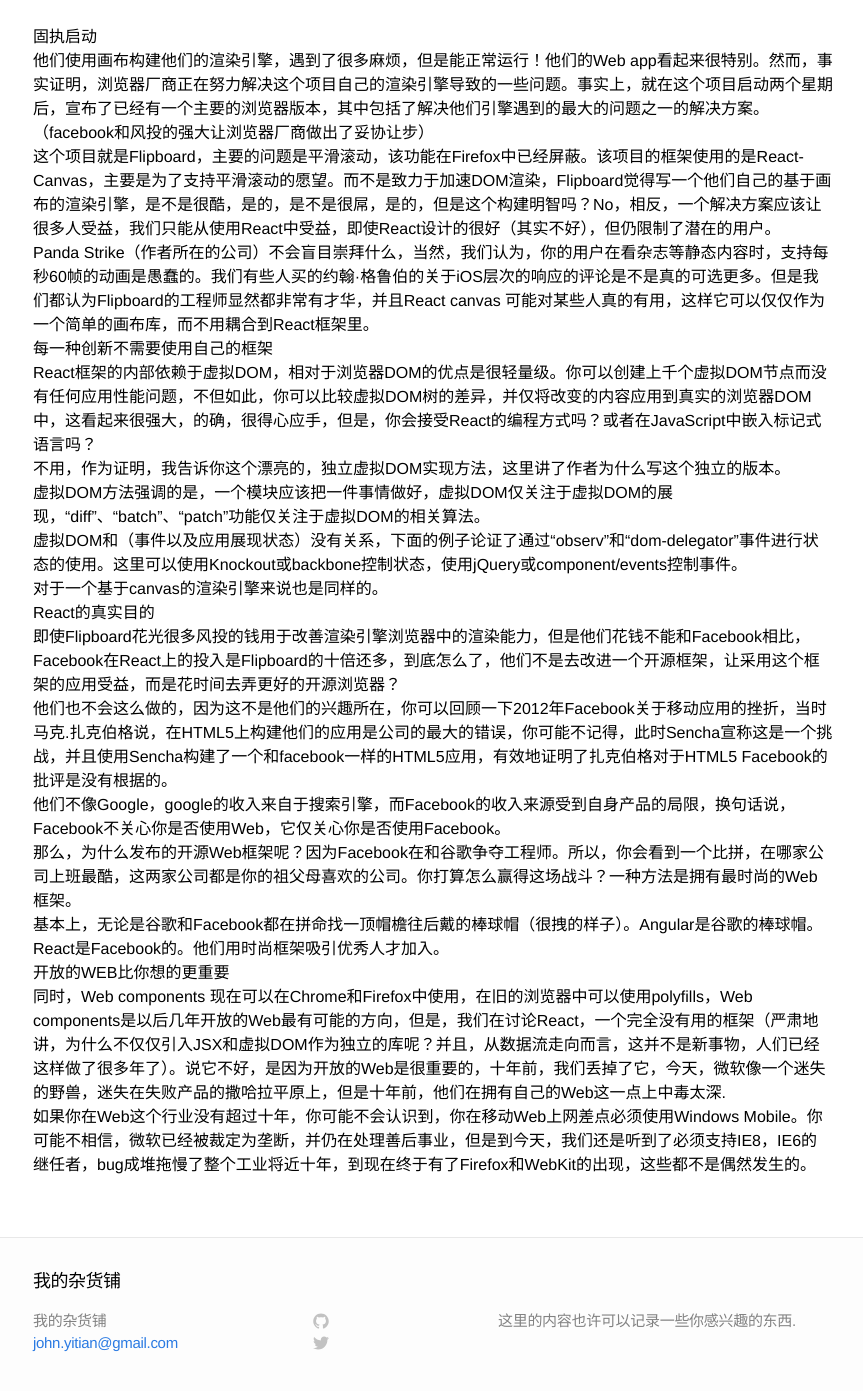
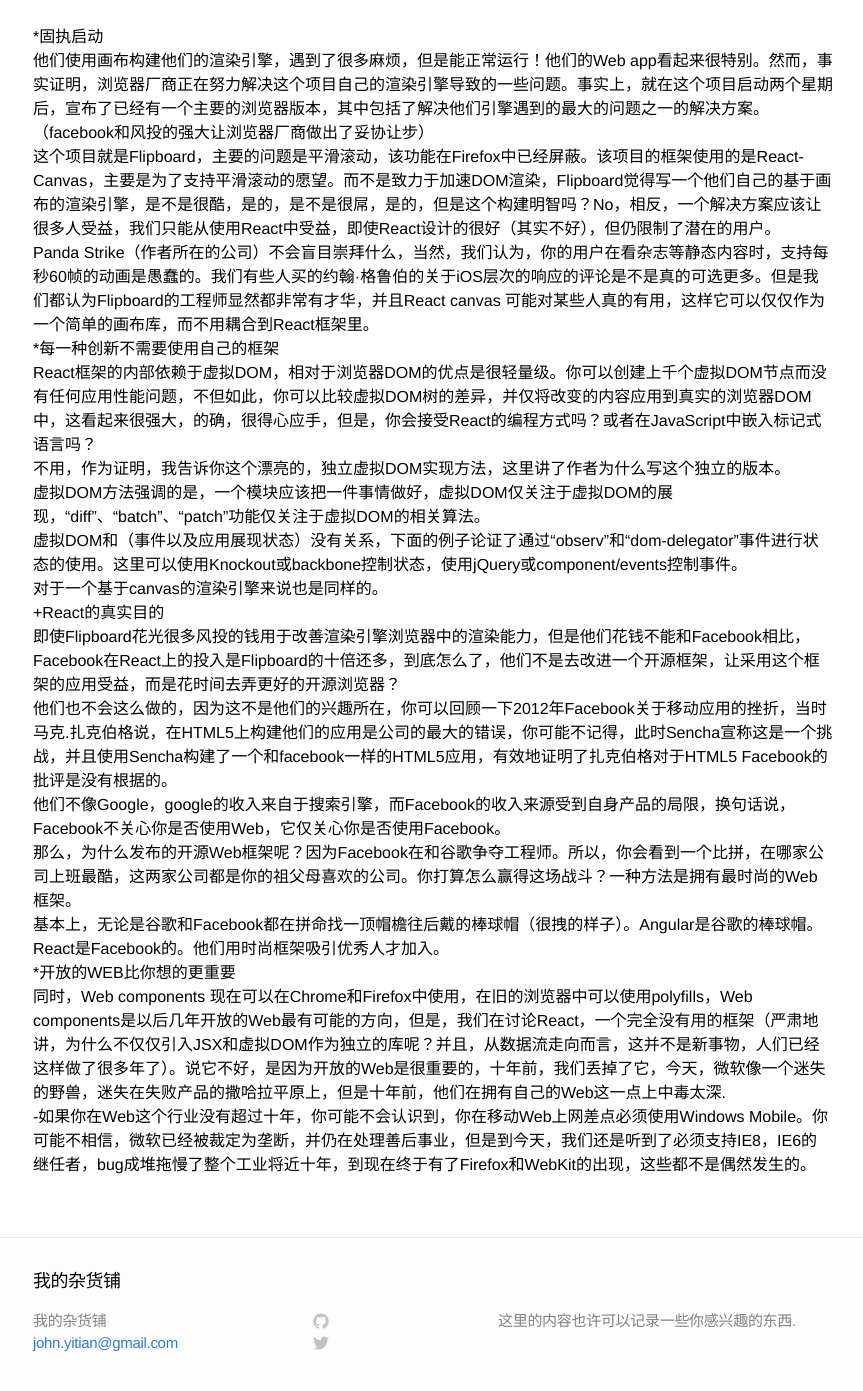
Before and after one commit to lyt23/gitblog, a Jekyll site: the page built from _posts/2015-10-24-ReactJS是一个糟糕的主意.markdown, in a window 1280 px wide and 1400 px high, scrolled down 407 px. Shown: the top 1391 px of the window, without its empty margins (207-1070 px from the left). Built offline with Jekyll 4.4.1, drawn with Linux system fonts in a browser that asks for light colours; some of the changed text lies outside the part shown.

Commit message:
改变格式

```diff
--- a/_posts/2015-10-24-ReactJS是一个糟糕的主意.markdown
+++ b/_posts/2015-10-24-ReactJS是一个糟糕的主意.markdown
@@ -5,25 +5,25 @@ date:   2015-10-24 16:59:26
 categories: 前端框架
 ---
 
-最近有很多关于React框架的令人激动的事情，React好像在和Angular在最时髦的框架层面上一争高下。不幸的是，这两个框架是不利于你的应用健康，对整个软件行业来讲也没有好处。对于新的应用程序，为了所有的事情都能更好地开展，请使用Web components而不是这两个框架。
+*最近有很多关于React框架的令人激动的事情，React好像在和Angular在最时髦的框架层面上一争高下。不幸的是，这两个框架是不利于你的应用健康，对整个软件行业来讲也没有好处。对于新的应用程序，为了所有的事情都能更好地开展，请使用Web components而不是这两个框架。
 React的设计是有问题的，这里可以描述很多细节--关注点分离，用模型耦合视图，注重不必要的优化--但我要告诉你一个故事，说明支持开放标准的重要性，这个故事是个反例，故事讲述的是一个有着大量的风险资本的受欢迎的产品的启动。启动时，他们想使他们的Web应用程序很特别。像之前一些产品一样，他们认为HTML和CSS已经不能满足他们的需求。
 
-固执启动
+*固执启动
 他们使用画布构建他们的渲染引擎，遇到了很多麻烦，但是能正常运行！他们的Web app看起来很特别。然而，事实证明，浏览器厂商正在努力解决这个项目自己的渲染引擎导致的一些问题。事实上，就在这个项目启动两个星期后，宣布了已经有一个主要的浏览器版本，其中包括了解决他们引擎遇到的最大的问题之一的解决方案。（facebook和风投的强大让浏览器厂商做出了妥协让步）
 这个项目就是Flipboard，主要的问题是平滑滚动，该功能在Firefox中已经屏蔽。该项目的框架使用的是React-Canvas，主要是为了支持平滑滚动的愿望。而不是致力于加速DOM渲染，Flipboard觉得写一个他们自己的基于画布的渲染引擎，是不是很酷，是的，是不是很屌，是的，但是这个构建明智吗？No，相反，一个解决方案应该让很多人受益，我们只能从使用React中受益，即使React设计的很好（其实不好），但仍限制了潜在的用户。
 Panda Strike（作者所在的公司）不会盲目崇拜什么，当然，我们认为，你的用户在看杂志等静态内容时，支持每秒60帧的动画是愚蠢的。我们有些人买的约翰·格鲁伯的关于iOS层次的响应的评论是不是真的可选更多。但是我们都认为Flipboard的工程师显然都非常有才华，并且React canvas 可能对某些人真的有用，这样它可以仅仅作为一个简单的画布库，而不用耦合到React框架里。
-每一种创新不需要使用自己的框架
+*每一种创新不需要使用自己的框架
 React框架的内部依赖于虚拟DOM，相对于浏览器DOM的优点是很轻量级。你可以创建上千个虚拟DOM节点而没有任何应用性能问题，不但如此，你可以比较虚拟DOM树的差异，并仅将改变的内容应用到真实的浏览器DOM中，这看起来很强大，的确，很得心应手，但是，你会接受React的编程方式吗？或者在JavaScript中嵌入标记式语言吗？
 不用，作为证明，我告诉你这个漂亮的，独立虚拟DOM实现方法，这里讲了作者为什么写这个独立的版本。
 虚拟DOM方法强调的是，一个模块应该把一件事情做好，虚拟DOM仅关注于虚拟DOM的展现，“diff”、“batch”、“patch”功能仅关注于虚拟DOM的相关算法。
 虚拟DOM和（事件以及应用展现状态）没有关系，下面的例子论证了通过“observ”和“dom-delegator”事件进行状态的使用。这里可以使用Knockout或backbone控制状态，使用jQuery或component/events控制事件。
 对于一个基于canvas的渲染引擎来说也是同样的。
-React的真实目的
++React的真实目的
 即使Flipboard花光很多风投的钱用于改善渲染引擎浏览器中的渲染能力，但是他们花钱不能和Facebook相比，Facebook在React上的投入是Flipboard的十倍还多，到底怎么了，他们不是去改进一个开源框架，让采用这个框架的应用受益，而是花时间去弄更好的开源浏览器？
 他们也不会这么做的，因为这不是他们的兴趣所在，你可以回顾一下2012年Facebook关于移动应用的挫折，当时马克.扎克伯格说，在HTML5上构建他们的应用是公司的最大的错误，你可能不记得，此时Sencha宣称这是一个挑战，并且使用Sencha构建了一个和facebook一样的HTML5应用，有效地证明了扎克伯格对于HTML5 Facebook的批评是没有根据的。
 他们不像Google，google的收入来自于搜索引擎，而Facebook的收入来源受到自身产品的局限，换句话说，Facebook不关心你是否使用Web，它仅关心你是否使用Facebook。
 那么，为什么发布的开源Web框架呢？因为Facebook在和谷歌争夺工程师。所以，你会看到一个比拼，在哪家公司上班最酷，这两家公司都是你的祖父母喜欢的公司。你打算怎么赢得这场战斗？一种方法是拥有最时尚的Web框架。
 基本上，无论是谷歌和Facebook都在拼命找一顶帽檐往后戴的棒球帽（很拽的样子）。Angular是谷歌的棒球帽。React是Facebook的。他们用时尚框架吸引优秀人才加入。
-开放的WEB比你想的更重要
+*开放的WEB比你想的更重要
 同时，Web components 现在可以在Chrome和Firefox中使用，在旧的浏览器中可以使用polyfills，Web components是以后几年开放的Web最有可能的方向，但是，我们在讨论React，一个完全没有用的框架（严肃地讲，为什么不仅仅引入JSX和虚拟DOM作为独立的库呢？并且，从数据流走向而言，这并不是新事物，人们已经这样做了很多年了）。说它不好，是因为开放的Web是很重要的，十年前，我们丢掉了它，今天，微软像一个迷失的野兽，迷失在失败产品的撒哈拉平原上，但是十年前，他们在拥有自己的Web这一点上中毒太深.
-如果你在Web这个行业没有超过十年，你可能不会认识到，你在移动Web上网差点必须使用Windows Mobile。你可能不相信，微软已经被裁定为垄断，并仍在处理善后事业，但是到今天，我们还是听到了必须支持IE8，IE6的继任者，bug成堆拖慢了整个工业将近十年，到现在终于有了Firefox和WebKit的出现，这些都不是偶然发生的。
+-如果你在Web这个行业没有超过十年，你可能不会认识到，你在移动Web上网差点必须使用Windows Mobile。你可能不相信，微软已经被裁定为垄断，并仍在处理善后事业，但是到今天，我们还是听到了必须支持IE8，IE6的继任者，bug成堆拖慢了整个工业将近十年，到现在终于有了Firefox和WebKit的出现，这些都不是偶然发生的。
```
